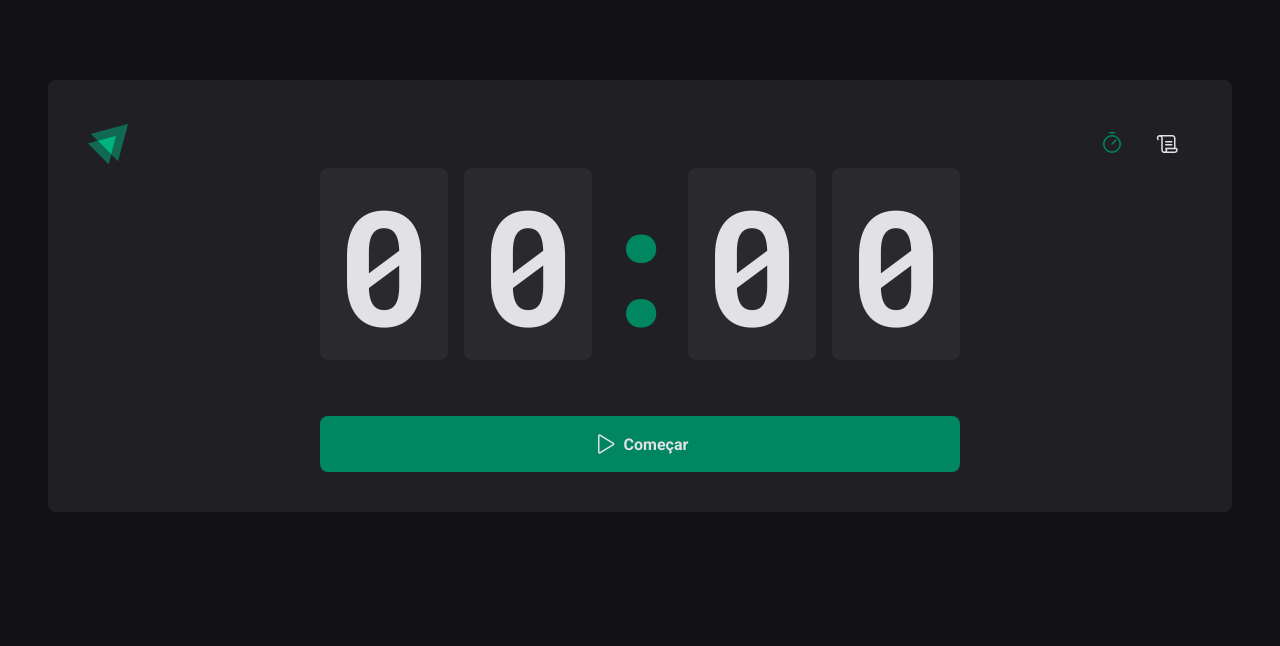
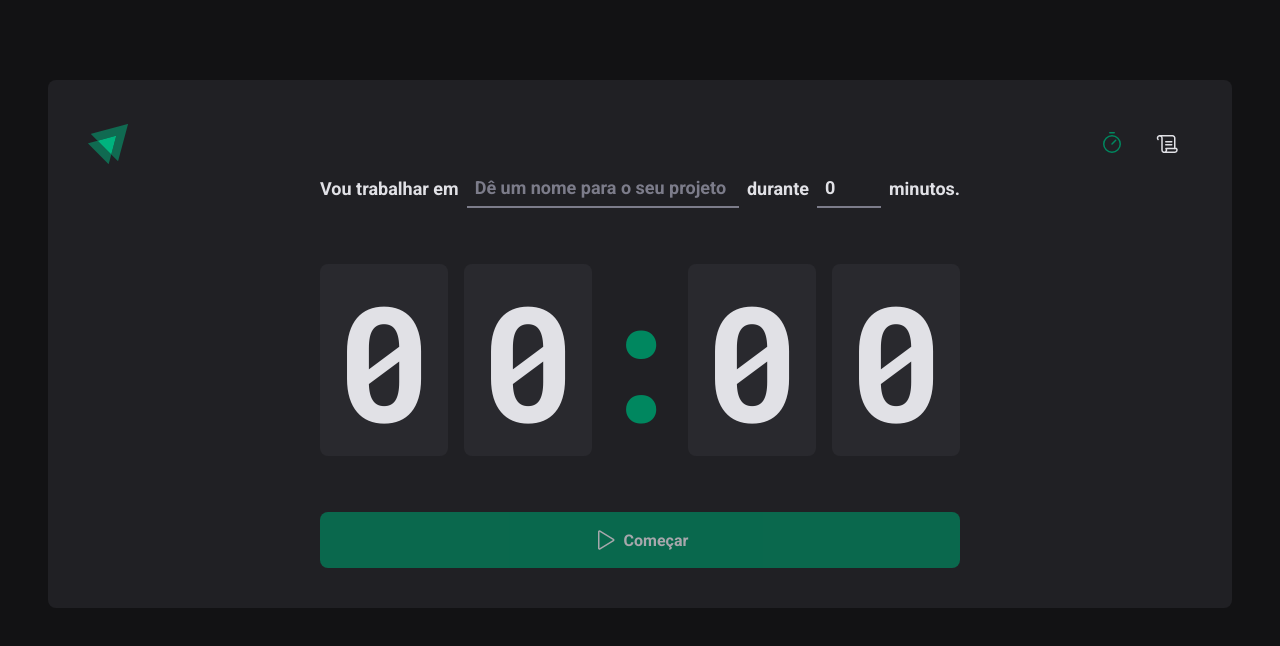
Before and after one commit to RicardoOliveiraFilho/ignite-timer, a React (Vite) app: page / in a window 1280 px wide. Shown: the top 646 px of the page. Built offline with nearby package versions, Linux system fonts and the light colour scheme.

Commit message:
Contexto no formulário

```diff
--- a/src/pages/Home/components/Countdown/index.tsx
+++ b/src/pages/Home/components/Countdown/index.tsx
@@ -1,13 +1,16 @@
-import { useContext, useEffect, useState } from 'react'
+import { useContext, useEffect } from 'react'
 import { differenceInSeconds } from 'date-fns'
 import { CyclesContext } from '../..'
 import { CountDownContainer, CountDownSeparator } from './styles'
 
 export function Countdown() {
-  const { activeCycle, activeCycleId, markCurrentCycleAsFinished } =
-    useContext(CyclesContext)
-
-  const [amountSecondsPassed, setAmountSecondsPassed] = useState(0)
+  const {
+    activeCycle,
+    activeCycleId,
+    amountSecondsPassed,
+    markCurrentCycleAsFinished,
+    setSecondsPassed,
+  } = useContext(CyclesContext)
 
   const totalSeconds = activeCycle ? activeCycle.minutesAmount * 60 : 0
 
@@ -24,10 +27,10 @@
         if (secondsDifferenceCycleStartDateToNow >= totalSeconds) {
           markCurrentCycleAsFinished()
           // setActiveCycleId(null)
-          setAmountSecondsPassed(totalSeconds)
+          setSecondsPassed(totalSeconds)
           clearInterval(interval)
         } else {
-          setAmountSecondsPassed(secondsDifferenceCycleStartDateToNow)
+          setSecondsPassed(secondsDifferenceCycleStartDateToNow)
         }
       }, 1000)
     }
@@ -35,7 +38,13 @@
     return () => {
       clearInterval(interval)
     }
-  }, [activeCycle, totalSeconds, activeCycleId, markCurrentCycleAsFinished])
+  }, [
+    activeCycle,
+    totalSeconds,
+    activeCycleId,
+    markCurrentCycleAsFinished,
+    setSecondsPassed,
+  ])
 
   const currentSeconds = activeCycle ? totalSeconds - amountSecondsPassed : 0
 
--- a/src/pages/Home/components/NewCycleForm/index.tsx
+++ b/src/pages/Home/components/NewCycleForm/index.tsx
@@ -1,26 +1,11 @@
-import { useForm } from 'react-hook-form'
-import * as zod from 'zod'
-import { zodResolver } from '@hookform/resolvers/zod'
+import { useContext } from 'react'
+import { useFormContext } from 'react-hook-form'
+import { CyclesContext } from '../..'
 import { FormContainer, MinutesAmountInput, TaskInput } from './styles'
 
-const newCycleFormValidationSchema = zod.object({
-  task: zod.string().min(1, 'Informe a tarefa'),
-  minutesAmount: zod
-    .number()
-    .min(5, 'O ciclo precisa ser de no mínimo 5 minutos')
-    .max(60, 'O ciclo precisa ser de no máximo 60 minutos'),
-})
-
-type NewCycleFormData = zod.infer<typeof newCycleFormValidationSchema>
-
 export function NewCycleForm() {
-  const { register, handleSubmit, watch, reset } = useForm<NewCycleFormData>({
-    resolver: zodResolver(newCycleFormValidationSchema),
-    defaultValues: {
-      task: '',
-      minutesAmount: 0,
-    },
-  })
+  const { activeCycle } = useContext(CyclesContext)
+  const { register } = useFormContext()
 
   return (
     <FormContainer>
--- a/src/pages/Home/index.tsx
+++ b/src/pages/Home/index.tsx
@@ -1,6 +1,9 @@
 import { createContext, useState } from 'react'
 import { HandPalm, Play } from 'phosphor-react'
-// import { NewCycleForm } from './components/NewCycleForm'
+import { FormProvider, useForm } from 'react-hook-form'
+import * as zod from 'zod'
+import { zodResolver } from '@hookform/resolvers/zod'
+import { NewCycleForm } from './components/NewCycleForm'
 import { Countdown } from './components/Countdown'
 import {
   HomeContainer,
@@ -20,16 +23,43 @@
 interface CyclesContextData {
   activeCycle: Cycle | undefined
   activeCycleId: string | null
+  amountSecondsPassed: number
   markCurrentCycleAsFinished: () => void
+  setSecondsPassed: (seconds: number) => void
 }
 
 export const CyclesContext = createContext({} as CyclesContextData)
 
+const newCycleFormValidationSchema = zod.object({
+  task: zod.string().min(1, 'Informe a tarefa'),
+  minutesAmount: zod
+    .number()
+    .min(5, 'O ciclo precisa ser de no mínimo 5 minutos')
+    .max(60, 'O ciclo precisa ser de no máximo 60 minutos'),
+})
+
+type NewCycleFormData = zod.infer<typeof newCycleFormValidationSchema>
+
 export function Home() {
+  const newCycleForm = useForm<NewCycleFormData>({
+    resolver: zodResolver(newCycleFormValidationSchema),
+    defaultValues: {
+      task: '',
+      minutesAmount: 0,
+    },
+  })
+
+  const { handleSubmit, watch, reset } = newCycleForm
+
   const [cycles, setCycles] = useState<Cycle[]>([])
   const [activeCycleId, setActiveCycleId] = useState<string | null>(null)
+  const [amountSecondsPassed, setAmountSecondsPassed] = useState(0)
 
   const activeCycle = cycles.find((cycle) => cycle.id === activeCycleId)
+
+  function setSecondsPassed(seconds: number) {
+    setAmountSecondsPassed(seconds)
+  }
 
   function markCurrentCycleAsFinished() {
     setCycles((prevState) =>
@@ -43,25 +73,25 @@
     )
   }
 
-  // const hasTask = watch('task')
-  // const isSubmitDisabled = !hasTask
+  const hasTask = watch('task')
+  const isSubmitDisabled = !hasTask
 
-  // function handleCreateNewCycle(data: NewCycleFormData) {
-  //   const id = String(new Date().getTime())
+  function handleCreateNewCycle(data: NewCycleFormData) {
+    const id = String(new Date().getTime())
 
-  //   const newCycle: Cycle = {
-  //     id,
-  //     task: data.task,
-  //     minutesAmount: data.minutesAmount,
-  //     startDate: new Date(),
-  //   }
+    const newCycle: Cycle = {
+      id,
+      task: data.task,
+      minutesAmount: data.minutesAmount,
+      startDate: new Date(),
+    }
 
-  //   setCycles((prevState) => [...prevState, newCycle])
-  //   setActiveCycleId(id)
-  //   setAmountSecondsPassed(0)
+    setCycles((prevState) => [...prevState, newCycle])
+    setActiveCycleId(id)
+    setAmountSecondsPassed(0)
 
-  //   reset()
-  // }
+    reset()
+  }
 
   function handleInterruptCycle() {
     setCycles((prevState) =>
@@ -85,11 +115,19 @@
 
   return (
     <HomeContainer>
-      <form /* onSubmit={handleSubmit(handleCreateNewCycle)} */ action="">
+      <form onSubmit={handleSubmit(handleCreateNewCycle)} action="">
         <CyclesContext.Provider
-          value={{ activeCycle, activeCycleId, markCurrentCycleAsFinished }}
+          value={{
+            activeCycle,
+            activeCycleId,
+            amountSecondsPassed,
+            setSecondsPassed,
+            markCurrentCycleAsFinished,
+          }}
         >
-          {/* {<NewCycleForm />} */}
+          <FormProvider {...newCycleForm}>
+            <NewCycleForm />
+          </FormProvider>
           <Countdown />
         </CyclesContext.Provider>
 
@@ -99,7 +137,7 @@
             Interromper
           </StopCountdownButton>
         ) : (
-          <StartCountdownButton /* disabled={isSubmitDisabled} */ type="submit">
+          <StartCountdownButton disabled={isSubmitDisabled} type="submit">
             <Play size={24} />
             Começar
           </StartCountdownButton>
```
